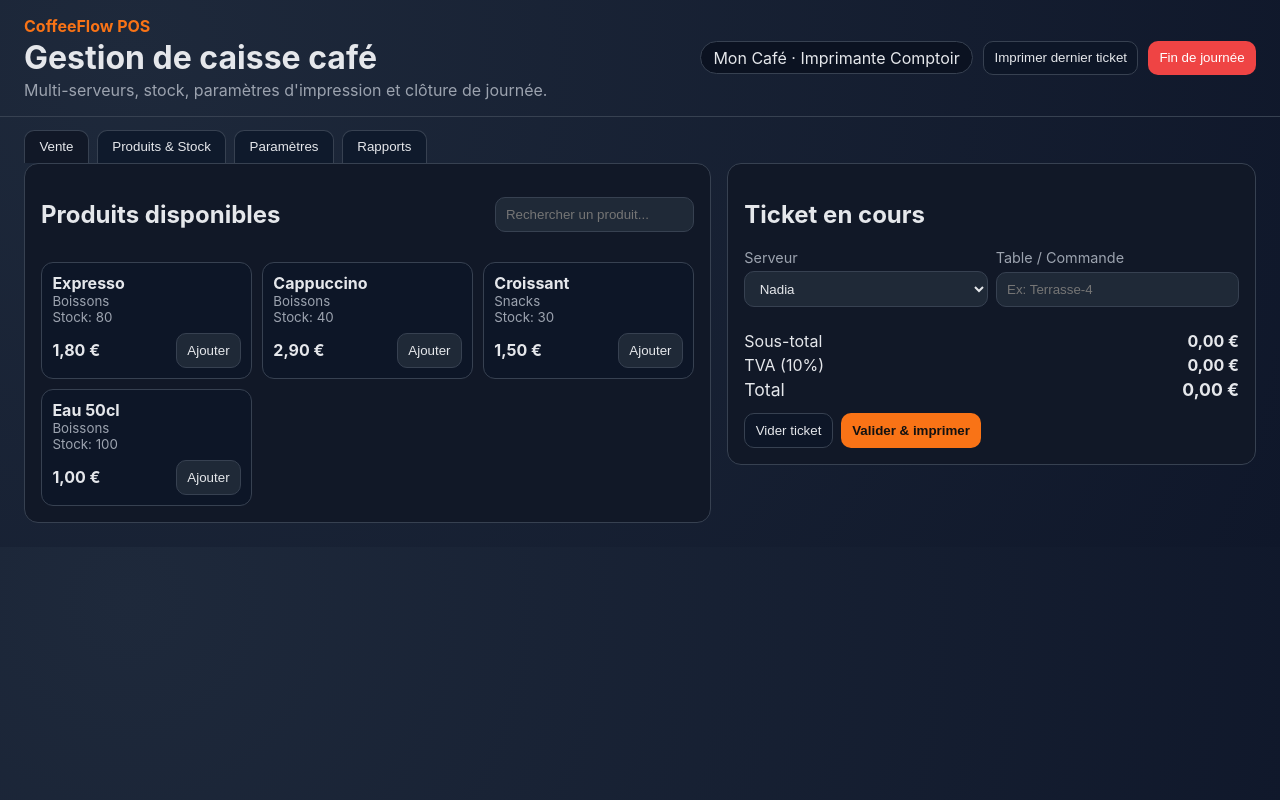
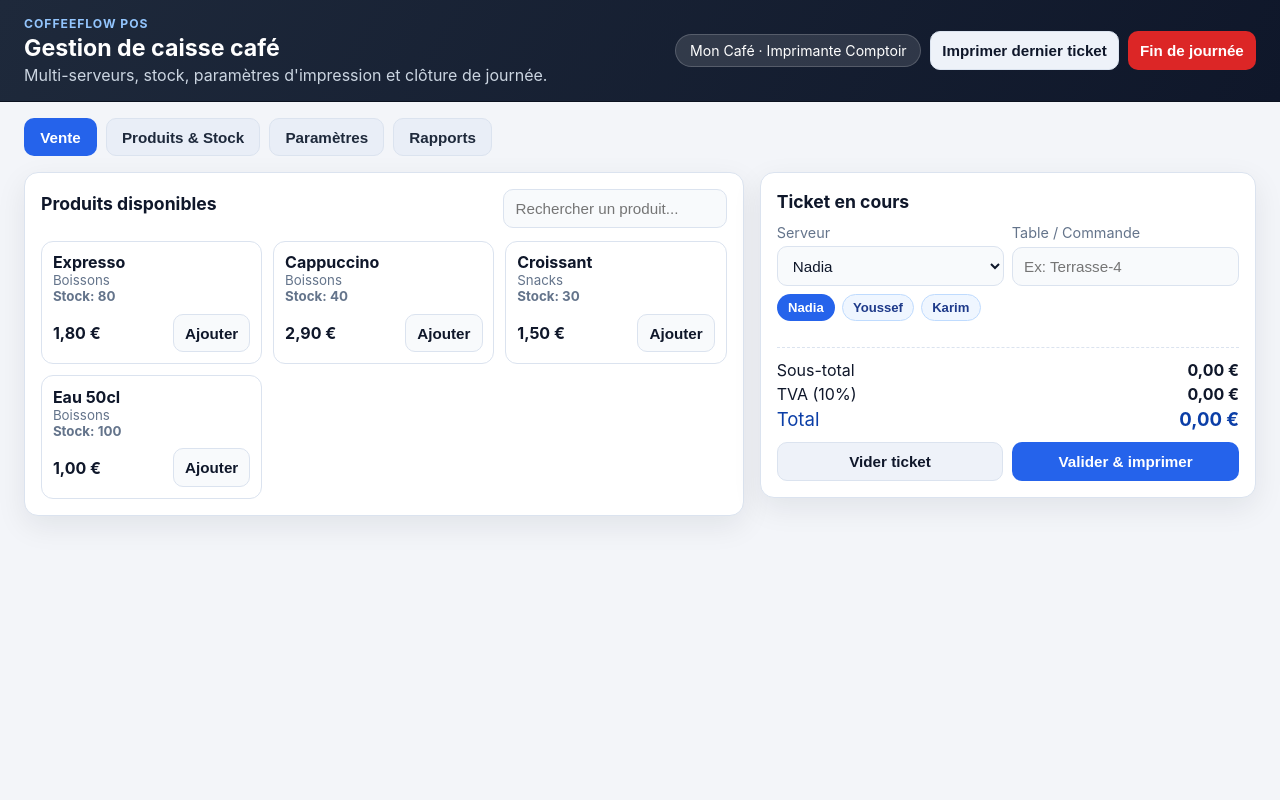
Before and after one commit to rachid-arabi/dev, a plain HTML site: page index.html in a window 1280 px wide. Drawn offline with Linux system fonts and the light colour scheme.

Commit message:
Améliorer l'ergonomie POS avec design professionnel et sélection rapide des serveurs

```diff
--- a/app.js
+++ b/app.js
@@ -7,6 +7,7 @@ const app = {
   productSearch: document.getElementById("productSearch"),
   catalog: document.getElementById("catalog"),
   serverSelect: document.getElementById("serverSelect"),
+  serverQuickList: document.getElementById("serverQuickList"),
   tableInput: document.getElementById("tableInput"),
   cartList: document.getElementById("cartList"),
   subtotal: document.getElementById("subtotal"),
@@ -117,12 +118,33 @@ function renderHeader() {
 }
 
 function renderServers() {
+  const selectedServer = app.serverSelect.value || state.settings.servers[0] || "";
   app.serverSelect.innerHTML = "";
+  app.serverQuickList.innerHTML = "";
+
   state.settings.servers.forEach((server) => {
     const option = document.createElement("option");
     option.value = server;
     option.textContent = server;
     app.serverSelect.append(option);
+
+    const chip = document.createElement("button");
+    chip.type = "button";
+    chip.className = "server-chip";
+    chip.textContent = server;
+    chip.addEventListener("click", () => {
+      app.serverSelect.value = server;
+      renderServers();
+    });
+    app.serverQuickList.append(chip);
+  });
+
+  if (state.settings.servers.includes(selectedServer)) {
+    app.serverSelect.value = selectedServer;
+  }
+
+  [...app.serverQuickList.querySelectorAll(".server-chip")].forEach((chip) => {
+    chip.classList.toggle("active", chip.textContent === app.serverSelect.value);
   });
 }
 
@@ -453,6 +475,7 @@ function renderAll() {
 
 app.tabs.forEach((tab) => tab.addEventListener("click", () => setTab(tab.dataset.tab)));
 app.productSearch.addEventListener("input", renderCatalog);
+app.serverSelect.addEventListener("change", renderServers);
 app.clearCartBtn.addEventListener("click", () => {
   state.currentCart = [];
   renderCart();
--- a/index.html
+++ b/index.html
@@ -48,6 +48,8 @@
               <input id="tableInput" type="text" placeholder="Ex: Terrasse-4" />
             </label>
           </div>
+
+          <div id="serverQuickList" class="server-quick-list"></div>
 
           <ul id="cartList" class="list"></ul>
 
--- a/styles.css
+++ b/styles.css
@@ -1,115 +1,157 @@
 :root {
-  --bg: #0f172a;
-  --panel: #111827;
-  --panel-soft: #1f2937;
-  --text: #e5e7eb;
-  --muted: #9ca3af;
-  --primary: #f97316;
-  --danger: #ef4444;
-  --line: #374151;
-  --ok: #10b981;
+  --bg: #f3f5f9;
+  --surface: #ffffff;
+  --surface-soft: #f8fafc;
+  --text: #0f172a;
+  --muted: #64748b;
+  --line: #dbe3ef;
+  --primary: #2563eb;
+  --primary-strong: #1d4ed8;
+  --danger: #dc2626;
+  --warning: #d97706;
+  --success: #059669;
+  --shadow: 0 10px 30px rgba(15, 23, 42, 0.08);
 }
 
 * { box-sizing: border-box; }
 
 body {
   margin: 0;
-  font-family: "Inter", system-ui, -apple-system, sans-serif;
-  background: radial-gradient(circle at 10% 10%, #1e293b, var(--bg));
+  font-family: "Inter", "Segoe UI", Roboto, system-ui, sans-serif;
+  background: var(--bg);
   color: var(--text);
 }
 
 .topbar {
+  background: linear-gradient(120deg, #1e293b, #0f172a);
+  color: #fff;
   padding: 1rem 1.5rem;
-  border-bottom: 1px solid var(--line);
+  border-bottom: 1px solid #0b1220;
   display: flex;
   justify-content: space-between;
   align-items: center;
   gap: 1rem;
 }
 
-.eyebrow { margin: 0; color: var(--primary); font-weight: 700; }
-h1 { margin: 0.15rem 0; }
-.subtitle { margin: 0; color: var(--muted); }
+.eyebrow {
+  margin: 0;
+  font-size: 0.76rem;
+  letter-spacing: 0.08em;
+  text-transform: uppercase;
+  color: #93c5fd;
+  font-weight: 700;
+}
 
-.topbar-actions { display: flex; gap: 0.6rem; align-items: center; flex-wrap: wrap; }
-.pill { background: #0b1221; border: 1px solid var(--line); border-radius: 999px; padding: 0.35rem 0.8rem; }
+h1 { margin: 0.2rem 0; font-size: 1.45rem; }
+.subtitle { margin: 0; color: #cbd5e1; }
+
+.topbar-actions { display: flex; gap: 0.55rem; align-items: center; flex-wrap: wrap; }
+
+.pill {
+  background: rgba(255, 255, 255, 0.12);
+  border: 1px solid rgba(255, 255, 255, 0.18);
+  border-radius: 999px;
+  padding: 0.45rem 0.85rem;
+  font-size: 0.88rem;
+}
 
 .tabs {
   display: flex;
-  gap: 0.5rem;
-  padding: 0.8rem 1.5rem 0;
+  gap: 0.55rem;
+  padding: 1rem 1.5rem 0;
   flex-wrap: wrap;
 }
 
 .tab {
-  border-radius: 10px 10px 0 0;
   border: 1px solid var(--line);
-  border-bottom: 0;
-  background: #0f1a2c;
-  color: var(--text);
-  padding: 0.55rem 0.9rem;
+  background: #e9eef7;
+  color: #1e293b;
+  border-radius: 10px;
+  padding: 0.58rem 0.95rem;
   cursor: pointer;
+  font-weight: 600;
 }
 
-.tab.active { background: var(--panel); }
+.tab.active {
+  background: var(--primary);
+  border-color: transparent;
+  color: #fff;
+}
 
-main { padding: 0 1.5rem 1.5rem; }
-
+main { padding: 1rem 1.5rem 1.5rem; }
 .tab-panel { display: none; }
 .tab-panel.active { display: block; }
 
 .grid { display: grid; gap: 1rem; }
-.two-col { grid-template-columns: 1.3fr 1fr; }
+.two-col { grid-template-columns: 1.45fr 1fr; }
 
 .card {
-  background: var(--panel);
+  background: var(--surface);
   border: 1px solid var(--line);
   border-radius: 14px;
   padding: 1rem;
+  box-shadow: var(--shadow);
 }
 
-.max-720 { max-width: 720px; }
+.card h2 {
+  margin-top: 0.1rem;
+  margin-bottom: 0.75rem;
+  font-size: 1.1rem;
+}
+
+.max-720 { max-width: 760px; }
 .sticky-cart { position: sticky; top: 1rem; height: fit-content; }
 
 .card-title-row {
   display: flex;
   justify-content: space-between;
   align-items: center;
-  gap: 0.5rem;
+  gap: 0.6rem;
 }
 
 input, select, button {
   border: 1px solid var(--line);
-  background: var(--panel-soft);
+  background: var(--surface-soft);
   color: var(--text);
   border-radius: 10px;
-  padding: 0.55rem 0.65rem;
+  padding: 0.62rem 0.7rem;
+  font-size: 0.95rem;
 }
 
-button { cursor: pointer; }
-.primary { background: var(--primary); color: #111; border-color: transparent; font-weight: 700; }
-.secondary { background: #0d1627; }
+input:focus, select:focus {
+  outline: 2px solid #bfdbfe;
+  border-color: #93c5fd;
+}
+
+button {
+  cursor: pointer;
+  font-weight: 600;
+}
+
+.primary {
+  background: var(--primary);
+  color: #fff;
+  border-color: transparent;
+}
+
+.primary:hover { background: var(--primary-strong); }
+.secondary { background: #eef2f9; }
 .danger { background: var(--danger); border-color: transparent; color: #fff; }
 .hidden { display: none; }
 
-.form-grid {
-  display: grid;
-  gap: 0.65rem;
-}
-
+.form-grid { display: grid; gap: 0.68rem; }
 .form-grid.two { grid-template-columns: 1fr 1fr; }
 
 label {
   display: grid;
-  gap: 0.3rem;
+  gap: 0.32rem;
   color: var(--muted);
   font-size: 0.9rem;
 }
 
 .list {
   list-style: none;
-  margin: 0.7rem 0 0;
+  margin: 0.72rem 0 0;
   padding: 0;
   display: grid;
   gap: 0.5rem;
@@ -118,34 +160,58 @@ label {
 .list li {
   border: 1px solid var(--line);
   border-radius: 10px;
-  background: #0d1627;
-  padding: 0.55rem;
+  background: #fbfdff;
+  padding: 0.58rem;
 }
 
 .product-grid {
   margin-top: 0.8rem;
   display: grid;
-  grid-template-columns: repeat(auto-fill, minmax(180px, 1fr));
-  gap: 0.6rem;
+  grid-template-columns: repeat(auto-fill, minmax(190px, 1fr));
+  gap: 0.68rem;
 }
 
 .product {
   border: 1px solid var(--line);
   border-radius: 12px;
-  background: #0d1627;
-  padding: 0.65rem;
+  background: #fff;
+  padding: 0.68rem;
 }
 
 .product small { color: var(--muted); display: block; }
-.product footer { display: flex; justify-content: space-between; align-items: center; margin-top: 0.5rem; }
-.out { color: #fca5a5; }
-.low { color: #fbbf24; }
-.ok { color: var(--ok); }
+.product footer { display: flex; justify-content: space-between; align-items: center; margin-top: 0.58rem; }
+
+.out { color: var(--danger); font-weight: 700; }
+.low { color: var(--warning); font-weight: 700; }
+.ok { color: var(--success); font-weight: 700; }
 
 .inline-fields {
   display: grid;
   grid-template-columns: 1fr 1fr;
   gap: 0.5rem;
+  margin-bottom: 0.5rem;
+}
+
+.server-quick-list {
+  display: flex;
+  gap: 0.4rem;
+  flex-wrap: wrap;
+  margin-bottom: 0.8rem;
+}
+
+.server-chip {
+  border: 1px solid #bfdbfe;
+  background: #eff6ff;
+  color: #1e3a8a;
+  border-radius: 999px;
+  padding: 0.3rem 0.65rem;
+  font-size: 0.82rem;
+}
+
+.server-chip.active {
+  background: var(--primary);
+  color: #fff;
+  border-color: transparent;
 }
 
 .cart-row,
@@ -158,23 +224,29 @@ label {
   gap: 0.55rem;
 }
 
-.totals { margin-top: 0.8rem; }
+.totals {
+  margin-top: 0.8rem;
+  border-top: 1px dashed var(--line);
+  padding-top: 0.5rem;
+}
+
 .totals p { display: flex; justify-content: space-between; margin: 0.25rem 0; }
-.totals .grand { font-size: 1.1rem; }
+.totals .grand { font-size: 1.16rem; color: #0b3ea7; }
 
-.cart-actions { display: flex; gap: 0.5rem; margin-top: 0.8rem; }
+.cart-actions { display: flex; gap: 0.55rem; margin-top: 0.8rem; }
+.cart-actions button { flex: 1; }
 
 .stats {
   display: grid;
   grid-template-columns: 1fr 1fr;
-  gap: 0.6rem;
+  gap: 0.65rem;
 }
 
 .stats div {
   border: 1px solid var(--line);
   border-radius: 10px;
-  background: #0d1627;
-  padding: 0.6rem;
+  background: #f8fbff;
+  padding: 0.65rem;
 }
 
 .stats span { color: var(--muted); display: block; }
@@ -183,7 +255,7 @@ label {
 dialog {
   border: 1px solid var(--line);
   border-radius: 14px;
-  background: var(--panel);
+  background: #fff;
   color: var(--text);
   max-width: 560px;
   width: 95%;
@@ -194,7 +266,7 @@ dialog pre {
   overflow: auto;
   padding: 0.7rem;
   border-radius: 10px;
-  background: #0b1221;
+  background: #f8fafc;
   border: 1px solid var(--line);
 }
 
```
Also changed, not shown: 1 other file.
